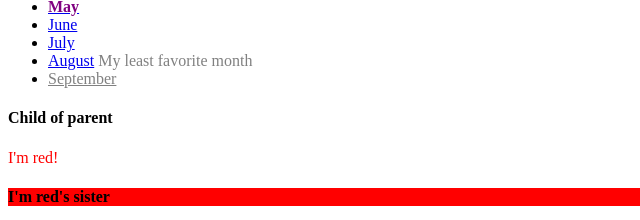
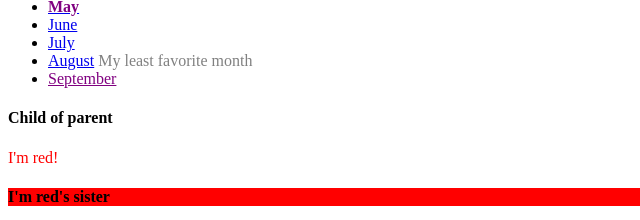
Before and after one commit to JordanRosas/CSS_Selector_Exercise, a plain HTML site: page index.html in a window 1280 px wide. Shown: the part 150-370 px from the top of the page, 0-640 px from the left. Drawn offline with Linux system fonts and the light colour scheme.

Commit message:
styled a missing anchor tag with a class of disabled

```diff
--- a/main.css
+++ b/main.css
@@ -10,7 +10,7 @@ header{
 .disabled{
     color:grey;
 }
-a .disabled{
+a .disabled, a.disabled{
     color:purple;
 }
 .active{
```
